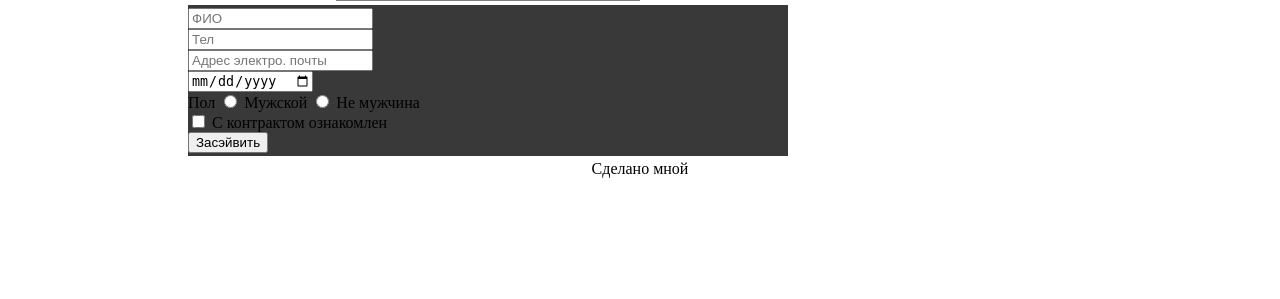
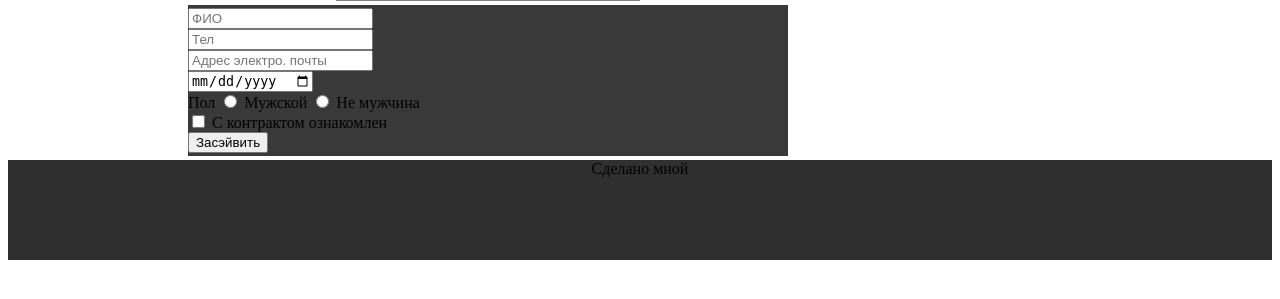
Before and after one commit to bzhasso019/bzhasso019.github.io, a PHP site: page /index3.html in a window 1280 px wide. Shown: the part 420-719 px from the top of the page. Run offline with PHP 8.4, Linux system fonts and the light colour scheme.

Commit message:
Add files via upload

```diff
--- a/index3.html
+++ b/index3.html
@@ -77,7 +77,7 @@
 </form>
 </div>
 </div>
-    <footer >
+    <footer id="footer">
         <div id="end"> Сделано мной </div>
     </footer>
 
--- a/oform3.css
+++ b/oform3.css
@@ -109,6 +109,12 @@ max-width: 960px;
     margin-top: 10px;
 
 }
+#footer
+{
+    width: 100%;
+    background-color: #2f2f2f;
+    height: 100px;
+}
 
 
 @media screen and (orientation:landscape) {
```
